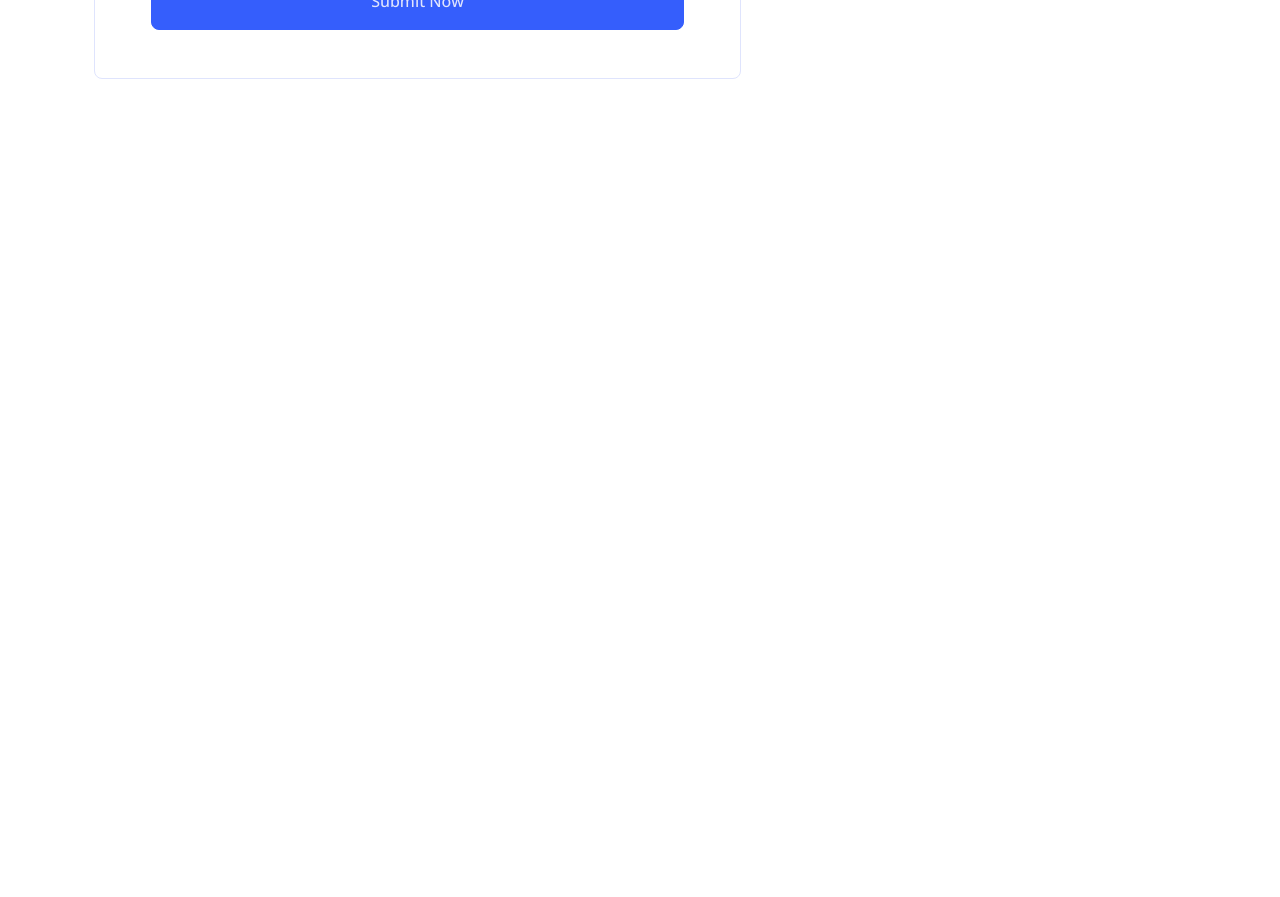
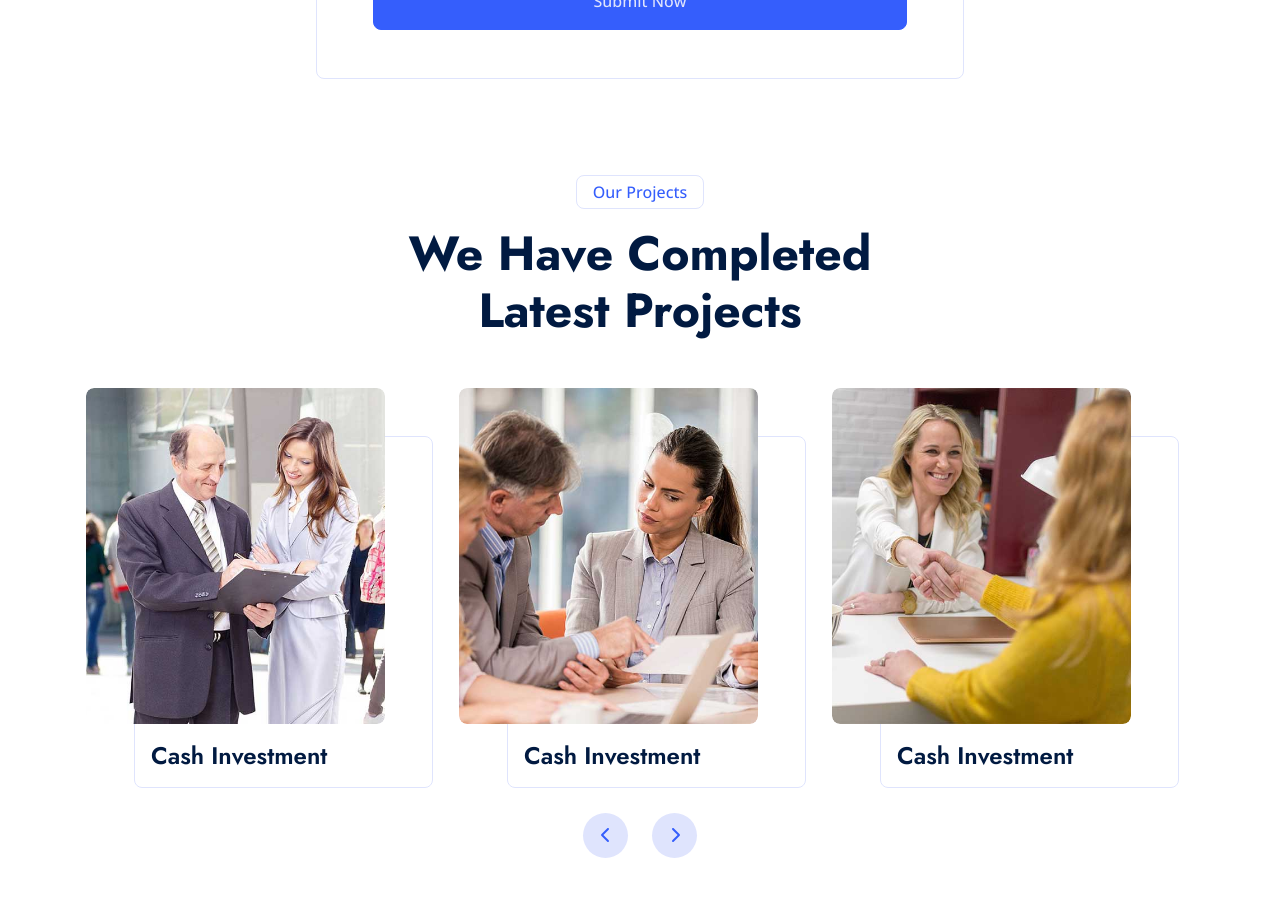
Before and after one commit to idembele70/finanza, a React (Create React App) app: page / in a window 1280 px wide. Shown: the part 4080-4977 px from the top of the page. Before the commit the page ends 4207 px from the top, so only its background shows below. Built offline with nearby package versions, Linux system fonts and the light colour scheme.

Commit message:
[Projects] Done

```diff
--- a/src/components/About.tsx
+++ b/src/components/About.tsx
@@ -195,7 +195,7 @@ const AboutFooterDescContainer = styled.div`
     paddingLeft: 16,
   })}
 `;
-const AboutFooterItemTitle = styled.h4`
+export const TitleH4 = styled.h4`
   color: ${({ theme }) => theme.palette.secondary.main};
   font-size: 1.5rem;
   margin-bottom: 8px;
@@ -286,7 +286,7 @@ const About = () => {
         <AboutFooterItem>
           <Icon icon={["fas", "circle-xmark"]} />
           <AboutFooterDescContainer>
-            <AboutFooterItemTitle>No Hidden Cost</AboutFooterItemTitle>
+            <TitleH4>No Hidden Cost</TitleH4>
             <AboutFooterItemParagraph>
               Clita erat ipsum lorem sit sed stet duo justo
             </AboutFooterItemParagraph>
@@ -297,7 +297,7 @@ const About = () => {
             <Icon icon={["fas", "users"]} />
           </IconContainer>
           <AboutFooterDescContainer>
-            <AboutFooterItemTitle>Dedicated Team</AboutFooterItemTitle>
+            <TitleH4>Dedicated Team</TitleH4>
             <AboutFooterItemParagraph>
               Clita erat ipsum lorem sit sed stet duo justo
             </AboutFooterItemParagraph>
@@ -308,7 +308,7 @@ const About = () => {
             <Icon icon={["fas", "phone-flip"]} />
           </IconContainer>
           <AboutFooterDescContainer>
-            <AboutFooterItemTitle>24/7 Available</AboutFooterItemTitle>
+            <TitleH4>24/7 Available</TitleH4>
             <AboutFooterItemParagraph>
               Clita erat ipsum lorem sit sed stet duo justo
             </AboutFooterItemParagraph>
--- a/src/components/CallBack.tsx
+++ b/src/components/CallBack.tsx
@@ -26,6 +26,7 @@ const Container = styled.div`
 const StyledWrapperContainer = styled(WrapperContainer)`
   padding-top: 48px;
   display: flex;
+  justify-content: center;
 `;
 const Wrapper = styled.div`
   background: ${({ theme }) => theme.palette.common.white};
--- a/src/components/Carousel.tsx
+++ b/src/components/Carousel.tsx
@@ -84,6 +84,11 @@ export const Button = styled(Link)`
   display: inline-block;
   transition: all 300ms ease-in-out;
   &:hover {
+    background-color: ${({ theme }) => theme.palette.primary.darker};
+    border-color: ${({ theme }) => theme.palette.primary.darker};
+  }
+  &:focus {
+    box-shadow: 0 0 0 4px rgba(83, 118, 252, 0.5);
     background-color: ${({ theme }) => theme.palette.primary.darker};
     border-color: ${({ theme }) => theme.palette.primary.darker};
   }
--- /dev/null
+++ b/src/components/Projects.tsx
@@ -0,0 +1,220 @@
+import React, { useRef } from "react";
+import styled from "styled-components";
+import { WrapperContainer, imgbaseUrl } from "./Carousel";
+import { ParagraphWithLightBorder, TitleH4 } from "./About";
+import { TitleWithBigMargin } from "./Services";
+import { FontAwesomeIcon } from "@fortawesome/react-fontawesome";
+import { library } from "@fortawesome/fontawesome-svg-core";
+import { faLink } from "@fortawesome/free-solid-svg-icons";
+import { Link } from "react-router-dom";
+import Slider, { Settings } from "react-slick";
+import "slick-carousel/slick/slick.css";
+import "slick-carousel/slick/slick-theme.css";
+import { lgDown, mdDown, smDown, xlDown, xsDown } from "../utils/responsive";
+library.add(faLink);
+
+const Container = styled(WrapperContainer)`
+  display: flex;
+  flex-direction: column;
+  align-items: center;
+  padding-top: 48px;
+  padding-bottom: 48px;
+`;
+const CardContainer = styled(Slider)`
+  width: 100%;
+
+  .slick-slide {
+    padding-right: 25px;
+    box-sizing: border-box;
+    ${smDown({
+      paddingRight: 25,
+    })}
+    margin-left:1px;
+  }
+  .slick-list {
+    height: 455px;
+    ${xlDown({
+      height: 400,
+    })}
+    ${lgDown({
+      height: 330,
+    })}
+    ${smDown({
+      maxHeight: 574,
+    })}
+    ${xsDown({
+      maxHeight: 440,
+    })}
+  }
+`;
+const Card = styled.div`
+  position: relative;
+  width: 100%;
+  height: 455px;
+  ${xlDown({
+    height: 400,
+  })}
+  ${lgDown({
+    height: 330,
+  })}
+  ${mdDown({
+    height: 377,
+  })}
+  ${mdDown({
+    height: 574,
+  })}
+  ${xsDown({
+    height: 440,
+  })}
+  &:hover {
+    & a {
+      background-color: rgba(255, 255, 255, 0.5);
+    }
+    & svg {
+      opacity: 1;
+    }
+    & > :last-child {
+      background-color: ${({ theme }) => theme.palette.primary.main};
+    }
+    & h4 {
+      color: ${({ theme }) => theme.palette.common.white};
+    }
+  }
+`;
+const CardImgContainer = styled.div`
+  position: absolute;
+  left: 0;
+  top: 0;
+  right: 48px;
+  bottom: 48px;
+  border-radius: ${({ theme }) => theme.borderRadius};
+  overflow: hidden;
+  margin-bottom: 16px;
+`;
+const CardIcon = styled(FontAwesomeIcon)`
+  position: absolute;
+  top: 50%;
+  left: 50%;
+  transform: translate(-50%, -50%);
+  z-index: 1;
+  font-size: 3rem;
+  color: ${({ theme }) => theme.palette.primary.main};
+  opacity: 0;
+  transition: opacity 300ms linear;
+`;
+const CardLink = styled(Link)`
+  position: absolute;
+  top: 0;
+  left: 0;
+  right: 0;
+  bottom: 0;
+  transition: background-color 300ms linear;
+`;
+const CardImage = styled.img`
+  width: 100%;
+  height: 100%;
+  object-fit: cover;
+  border-radius: ${({ theme }) => theme.borderRadius};
+`;
+const CardBg = styled.div`
+  position: absolute;
+  bottom: 0;
+  right: 0;
+  left: 48px;
+  top: 48px;
+  border-radius: ${({ theme }) => theme.borderRadius};
+  border: 1px solid ${({ theme }) => theme.palette.primary.light};
+  z-index: -1;
+  display: flex;
+  align-items: flex-end;
+  padding: 16px;
+  & h4 {
+    margin-bottom: 0;
+  }
+  transition: background-color 300ms linear;
+`;
+const SlideBtnContainer = styled.div`
+  display: flex;
+  margin-top: 25px;
+`;
+const SlideBtn = styled.div`
+  height: 45px;
+  width: 45px;
+  margin: 0 12px;
+  border-radius: 50%;
+  background-color: ${({ theme }) => theme.palette.primary.light};
+  display: flex;
+  align-items: center;
+  justify-content: center;
+  cursor: pointer;
+  transition: all 500ms;
+  &:hover {
+    background-color: ${({ theme }) => theme.palette.primary.main};
+    & svg {
+      color: ${({ theme }) => theme.palette.common.white};
+    }
+  }
+`;
+const SlideBtnIcon = styled(FontAwesomeIcon)`
+  color: ${({ theme }) => theme.palette.primary.main};
+`;
+const Projects = () => {
+  const settings: Settings = {
+    dots: false,
+    infinite: true,
+    slidesToShow: 3,
+    arrows: false,
+    responsive: [
+      {
+        breakpoint: 992,
+        settings: {
+          centerMode: true,
+          slidesToShow: 1,
+          centerPadding: "150px",
+        },
+      },
+      {
+        breakpoint: 768,
+        settings: {
+          centerMode: false,
+          slidesToShow: 1,
+        },
+      },
+    ],
+  };
+  const slideEl = useRef<Slider | null>(null);
+  const handleSlide = (direction: string) => {
+    if (direction === "left") slideEl.current?.slickPrev();
+    else slideEl.current?.slickNext();
+  };
+  return (
+    <Container>
+      <ParagraphWithLightBorder>Our Projects</ParagraphWithLightBorder>
+      <TitleWithBigMargin>We Have Completed Latest Projects</TitleWithBigMargin>
+      <CardContainer ref={slideEl} {...settings}>
+        {[1, 2, 3, 4].map((idx) => (
+          <Card>
+            <CardImgContainer>
+              <CardLink to="/" />
+              <CardImage src={`${imgbaseUrl}service-${idx}.jpg`} />
+              <CardIcon icon={["fas", "link"]} />
+            </CardImgContainer>
+            <CardBg>
+              <TitleH4>Cash Investment</TitleH4>
+            </CardBg>
+          </Card>
+        ))}
+      </CardContainer>
+      <SlideBtnContainer>
+        <SlideBtn onClick={() => handleSlide("left")}>
+          <SlideBtnIcon icon={["fas", "chevron-left"]} />
+        </SlideBtn>
+        <SlideBtn onClick={() => handleSlide("right")}>
+          <SlideBtnIcon icon={["fas", "chevron-right"]} />
+        </SlideBtn>
+      </SlideBtnContainer>
+    </Container>
+  );
+};
+
+export default Projects;
--- a/src/pages/Home.tsx
+++ b/src/pages/Home.tsx
@@ -5,6 +5,7 @@ import Facts from "../components/Facts";
 import Features from "../components/Features";
 import Services from "../components/Services";
 import CallBack from "../components/CallBack";
+import Projects from "../components/Projects";
 
 const Home = () => {
   return (
@@ -15,6 +16,7 @@ const Home = () => {
       <Features />
       <Services />
       <CallBack />
+      <Projects />
     </>
   );
 };
```
